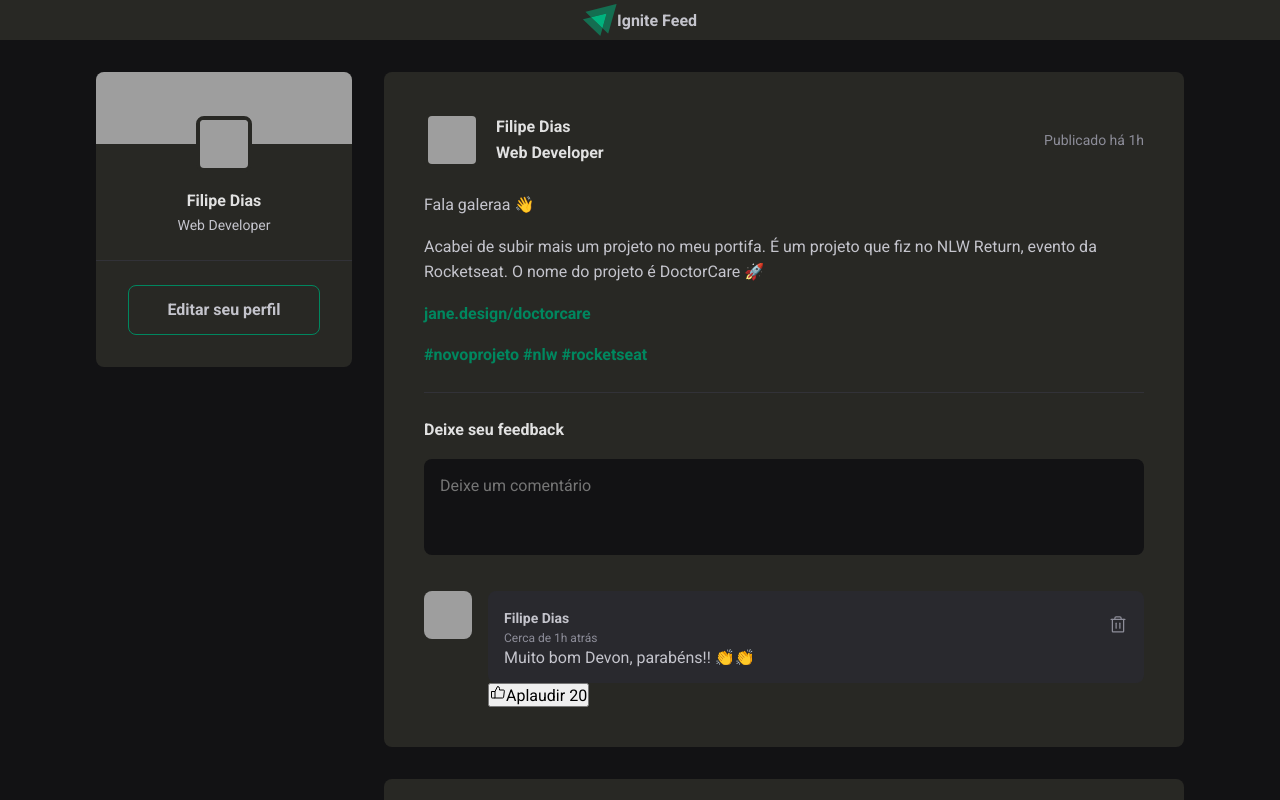
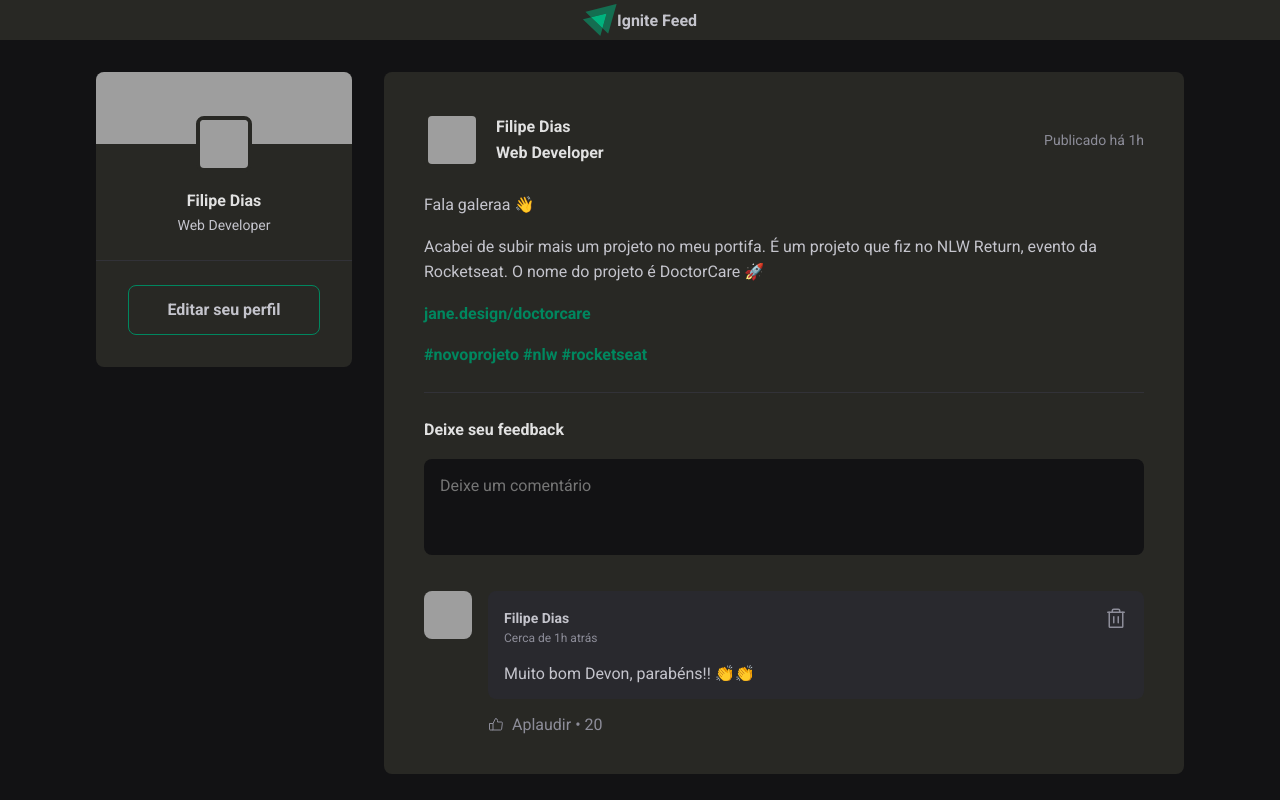
Before and after one commit to filipe-dias-dev/project_feed, a React (Vite) app in the folder vite-project/: page / in a window 1280 px wide. Shown: the top 800 px of the page. Built offline with nearby package versions, Linux system fonts and the light colour scheme; grey boxes are pictures that could not be loaded.

Commit message:
estilização do comment

```diff
--- a/vite-project/src/components/Comment.jsx
+++ b/vite-project/src/components/Comment.jsx
@@ -23,7 +23,7 @@
             </div>
 
             <button title="Deletar comentário">
-              <Trash size={20} />
+              <Trash size={24} />
             </button>
           </header>
           <p>Muito bom Devon, parabéns!! 👏👏</p>
--- a/vite-project/src/components/Comment.module.css
+++ b/vite-project/src/components/Comment.module.css
@@ -22,7 +22,7 @@
 
 .commentContent header {
     display: flex;
-    align-items: center;
+    align-items: flex-start;
     justify-content: space-between;
 }
 
@@ -49,4 +49,43 @@
     border: 0;
     color: var(--gray-400);
     cursor: pointer;
+    line-height: 0;
+    border-radius: 4px;
 }
+
+.commentContent header button:hover {
+    color: var(--red-500)
+}
+
+.commentContent p {
+    margin-top: 1rem;
+    color: var(--gray-300);
+}
+
+.commentBox footer {
+    margin-top: 1rem;
+}
+
+.commentBox footer button {
+    background: transparent;
+    border: 0;
+    color: var(--gray-400);
+    cursor: pointer;
+
+    display: flex;
+    align-items: center;
+    border-radius: 2px;
+}
+
+.commentBox footer button:hover {
+    color: var(--gray-300);
+}
+
+.commentBox footer button svg {
+    margin-right: 0.5rem;
+}
+
+.commentBox footer button span::before {
+    padding: 0 0.25rem;
+    content: "\2022";
+}
--- a/vite-project/src/global.css
+++ b/vite-project/src/global.css
@@ -21,6 +21,8 @@
 
   --green-300: rgba(0, 179, 126, 1);
   --green-500: #00875f;
+
+  --red-500: #F75A68;
 }
 
 :focus {
```
